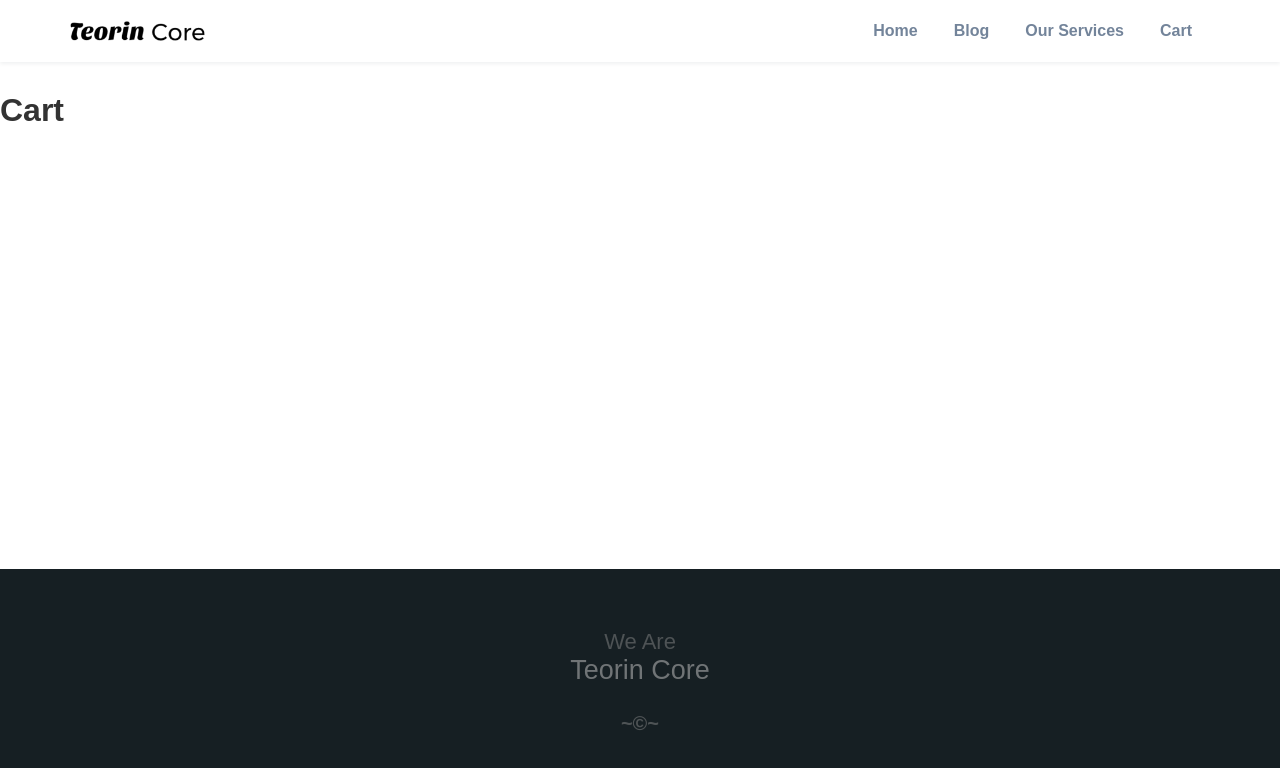
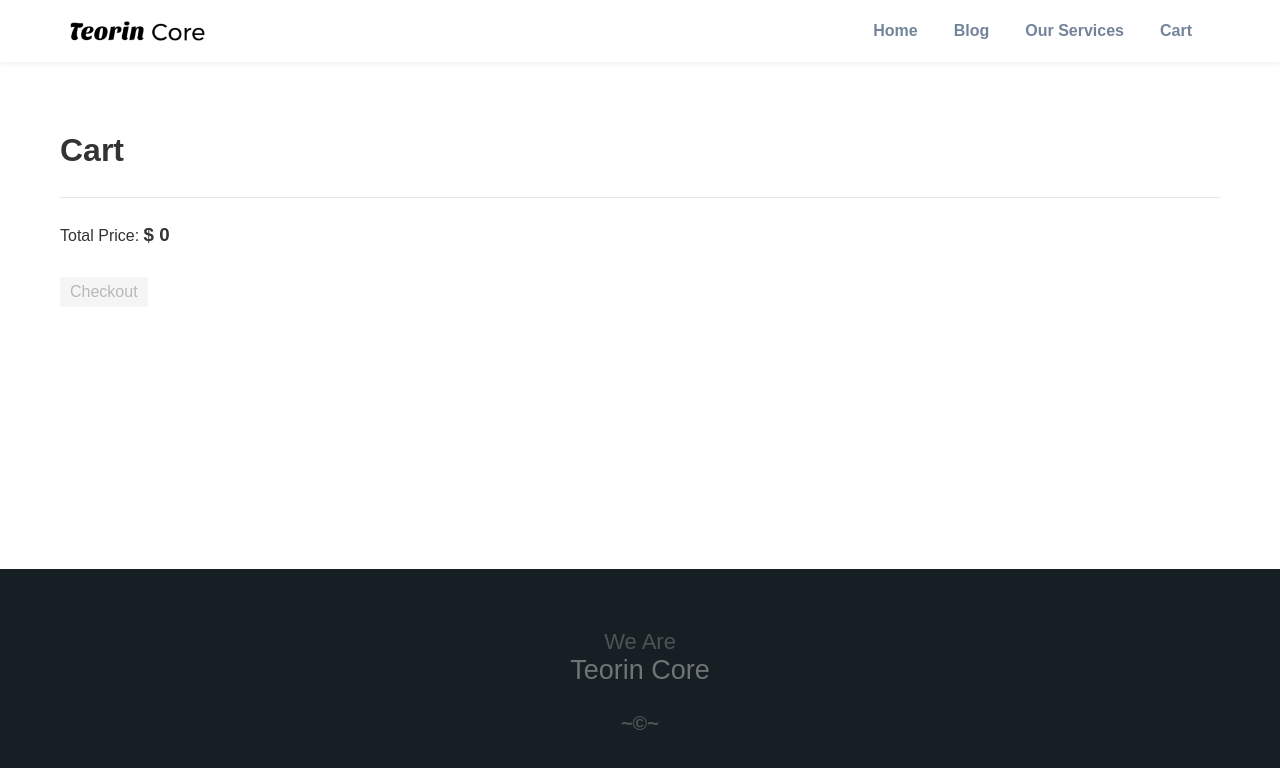
Before and after one commit to sleukhin/teorin-app, a React app: page /shop/cart in a window 1280 px wide. Shown: the top 768 px of the page. Built offline with nearby package versions, Linux system fonts and the light colour scheme; a web font is replaced by a local one.

Commit message:
Add individual Cart page

```diff
--- a/src/components/Shop/index.jsx
+++ b/src/components/Shop/index.jsx
@@ -1,10 +1,14 @@
 import React from 'react';
 import { Route, Switch } from 'react-router-dom';
 import Layout from './Layout';
+import Container from '../UI/Container';
+import Cart from './Cart';
 
 const Shop = () => (
   <Switch>
-    <Route path="/shop/cart" render={() => (<div><h1>Cart</h1></div>)} />
+    <Route path="/shop/cart" render={() => (
+      <Container type="box"><Cart /></Container>
+    )} />
     <Route path="/shop/orders" render={() => (<div><h1>My Orders</h1></div>)} />
     <Route path="/shop" component={Layout} />
   </Switch>
--- a/src/components/UI/Container/container.module.less
+++ b/src/components/UI/Container/container.module.less
@@ -5,3 +5,8 @@
   margin: auto;
   padding: 0 @gutter;
 }
+
+.box {
+  padding-top: 40px;
+  padding-bottom: 40px;
+}
--- a/src/components/UI/Container/index.jsx
+++ b/src/components/UI/Container/index.jsx
@@ -1,8 +1,8 @@
 import React from 'react';
 import styles from './container.module.less';
 
-const Container = ({ children, className }) => {
-  const cssClasses = [styles.container, className ].join(' ');
+const Container = ({ children, className, type }) => {
+  const cssClasses = [styles.container, styles[type], className].join(' ');
 
   return <div className={cssClasses}>{children}</div>;
 };
--- a/src/shared/less/mixins.less
+++ b/src/shared/less/mixins.less
@@ -15,7 +15,7 @@
 
     &:hover {
       color: rgba(0, 0, 0, 0.25);
-    background-color: #f5f5f5;
+      background-color: #f5f5f5;
     }
   }
 };
```
